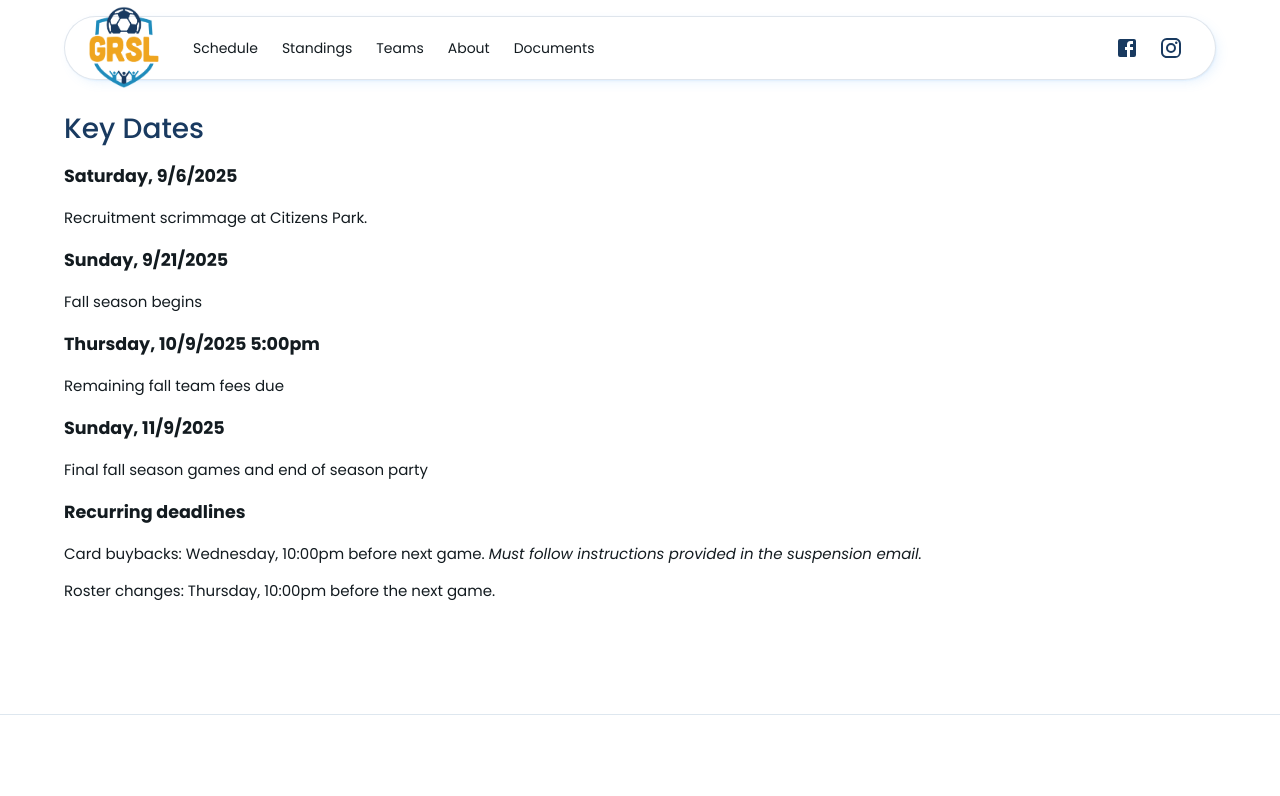
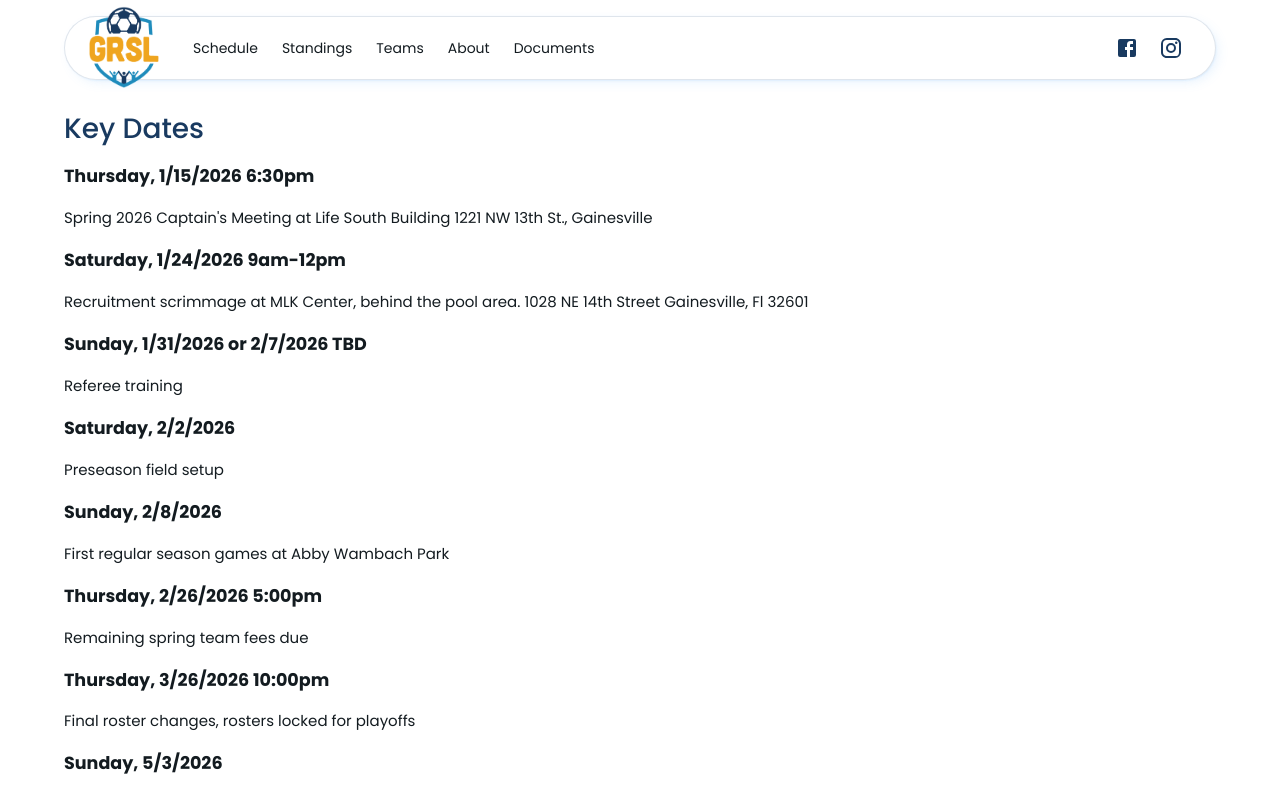
Before and after one commit to gnvrsl/grsl-ng, a React (Vite) app: page /page/dates in a window 1280 px wide. Shown: the top 796 px of the page. Built offline with nearby package versions, Linux system fonts and the light colour scheme; a web font is replaced by a local one.

Commit message:
add spring 2026 key dates

```diff
--- a/public/pages/dates.md
+++ b/public/pages/dates.md
@@ -1,17 +1,32 @@
 # Key Dates
 
-### Saturday, 9/6/2025
-Recruitment scrimmage at Citizens Park.
+### Thursday, 1/15/2026 6:30pm
+Spring 2026 Captain's Meeting at Life South Building 1221 NW 13th St., Gainesville
 
-### Sunday, 9/21/2025
-Fall season begins
 
-### Thursday, 10/9/2025 5:00pm
-Remaining fall team fees due
+### Saturday, 1/24/2026 9am-12pm
+Recruitment scrimmage at MLK Center, behind the pool area. 1028 NE 14th Street Gainesville, Fl 32601
 
-### Sunday, 11/9/2025
-Final fall season games and end of season party
+### Sunday, 1/31/2026 or 2/7/2026 TBD
+Referee training
 
+### Saturday, 2/2/2026
+Preseason field setup
+
+### Sunday, 2/8/2026
+First regular season games at Abby Wambach Park
+
+### Thursday, 2/26/2026 5:00pm
+Remaining spring team fees due
+
+### Thursday, 3/26/2026 10:00pm
+Final roster changes, rosters locked for playoffs
+
+### Sunday, 5/3/2026
+Final spring season games and end of season party
+
+### Sunday, 5/17/2026 and 5/25/2026
+Make up dates
 
 ### Recurring deadlines
 
--- a/src/components/Announcements.tsx
+++ b/src/components/Announcements.tsx
@@ -35,12 +35,12 @@ export default function Announcements() {
       }}>
         <CardContent>
           <Typography variant="h5">
-            Fall 2025 Season
+            Spring 2026 Season
           </Typography>
           <Typography>
-            Fall 2025 Season starts September 21
+            Spring 2026 Season starts February 8th
           </Typography>
-          <Link href="/page/dates">Fall 2025 Key Dates</Link>
+          <Link href="/page/dates">Spring 2026 Key Dates</Link>
         </CardContent>
       </Card>
     </Container>
```
